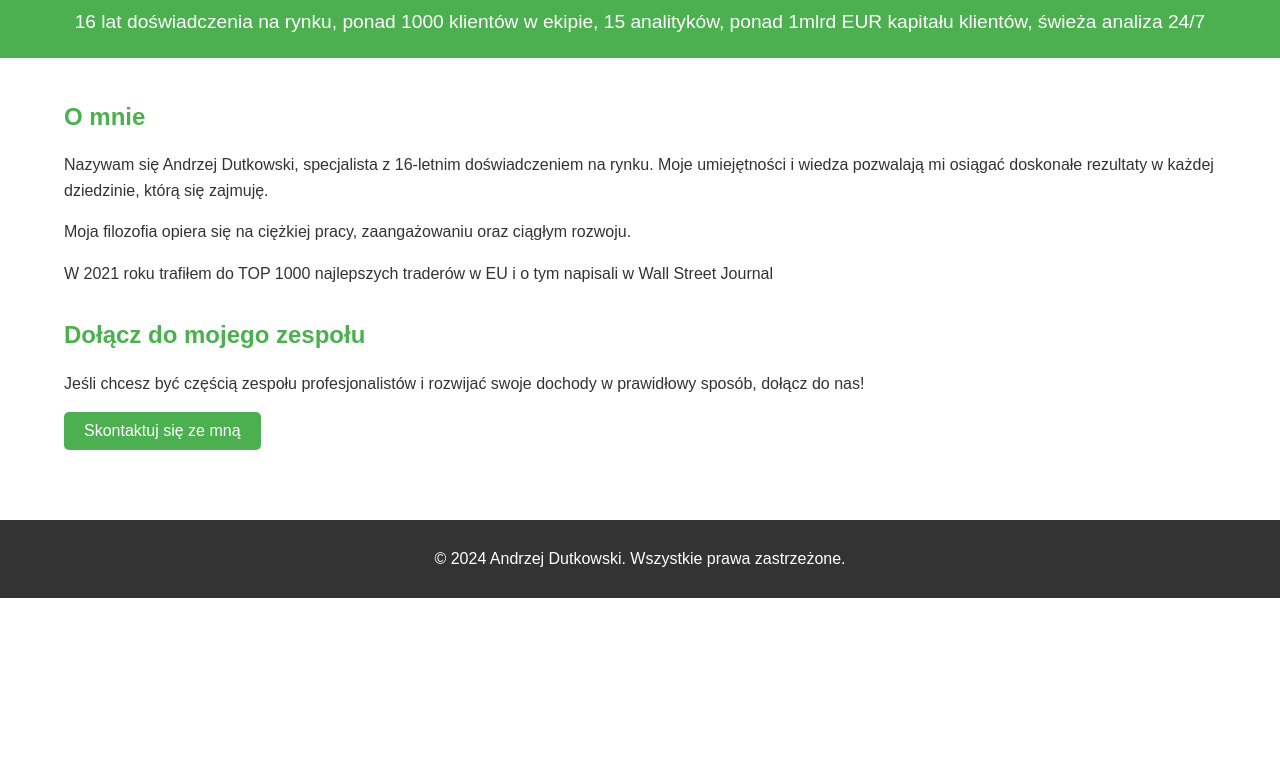
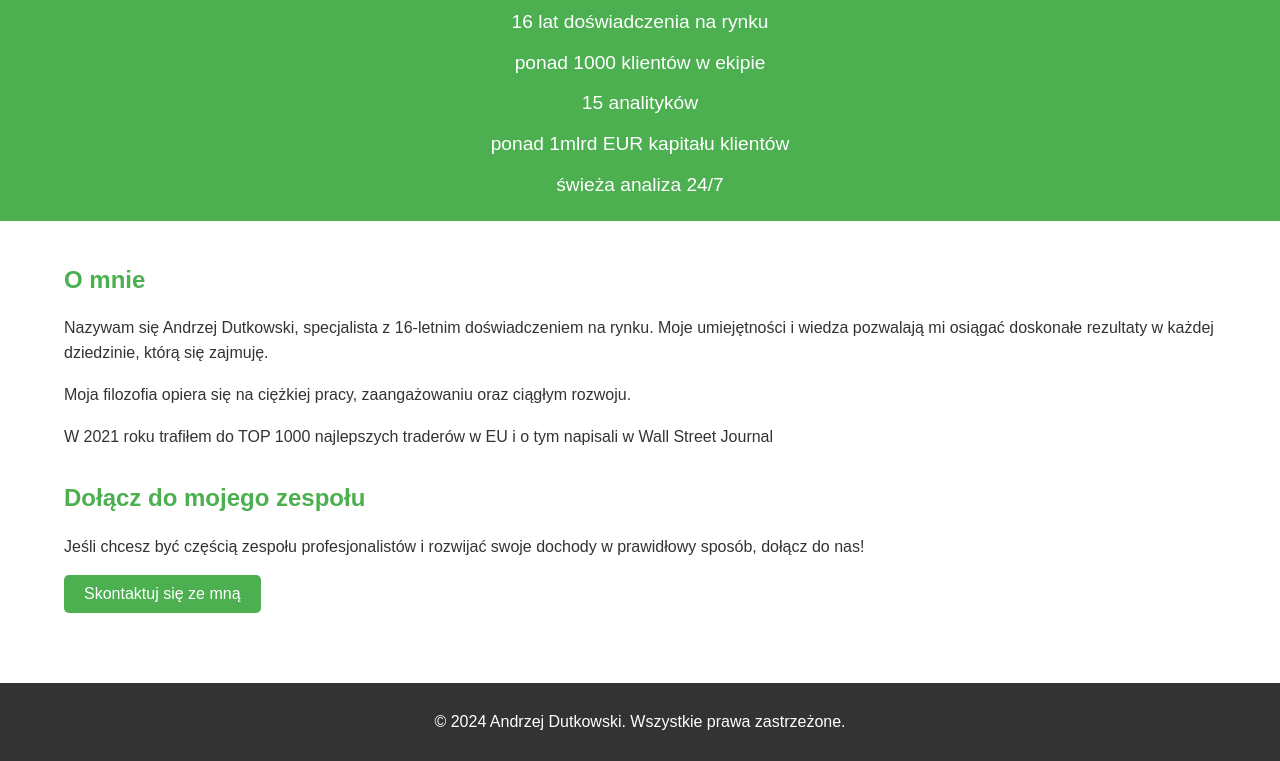
Before and after one commit to Andrzej174/andrzej.dutkowski, a plain HTML site: page index.html in a window 1280 px wide. Shown: the part 87-848 px from the top of the page. Before the commit the page ends 800 px from the top, so only its background shows below. Drawn offline with Linux system fonts and the light colour scheme; a script that the page names is missing.

Commit message:
Update index.html

```diff
--- a/index.html
+++ b/index.html
@@ -10,7 +10,11 @@
     <header>
         <div class="container">
             <h1>Andrzej Dutkowski</h1>
-            <p>16 lat doświadczenia na rynku, ponad 1000 klientów w ekipie, 15 analityków, ponad 1mlrd EUR kapitału klientów, świeża analiza 24/7</p>
+            <p>16 lat doświadczenia na rynku</p>
+            <p> ponad 1000 klientów w ekipie</p>
+            <p> 15 analityków</p>
+            <p>ponad 1mlrd EUR kapitału klientów</p>
+            <p>świeża analiza 24/7</p>
         </div>
     </header>
     <main>
```
